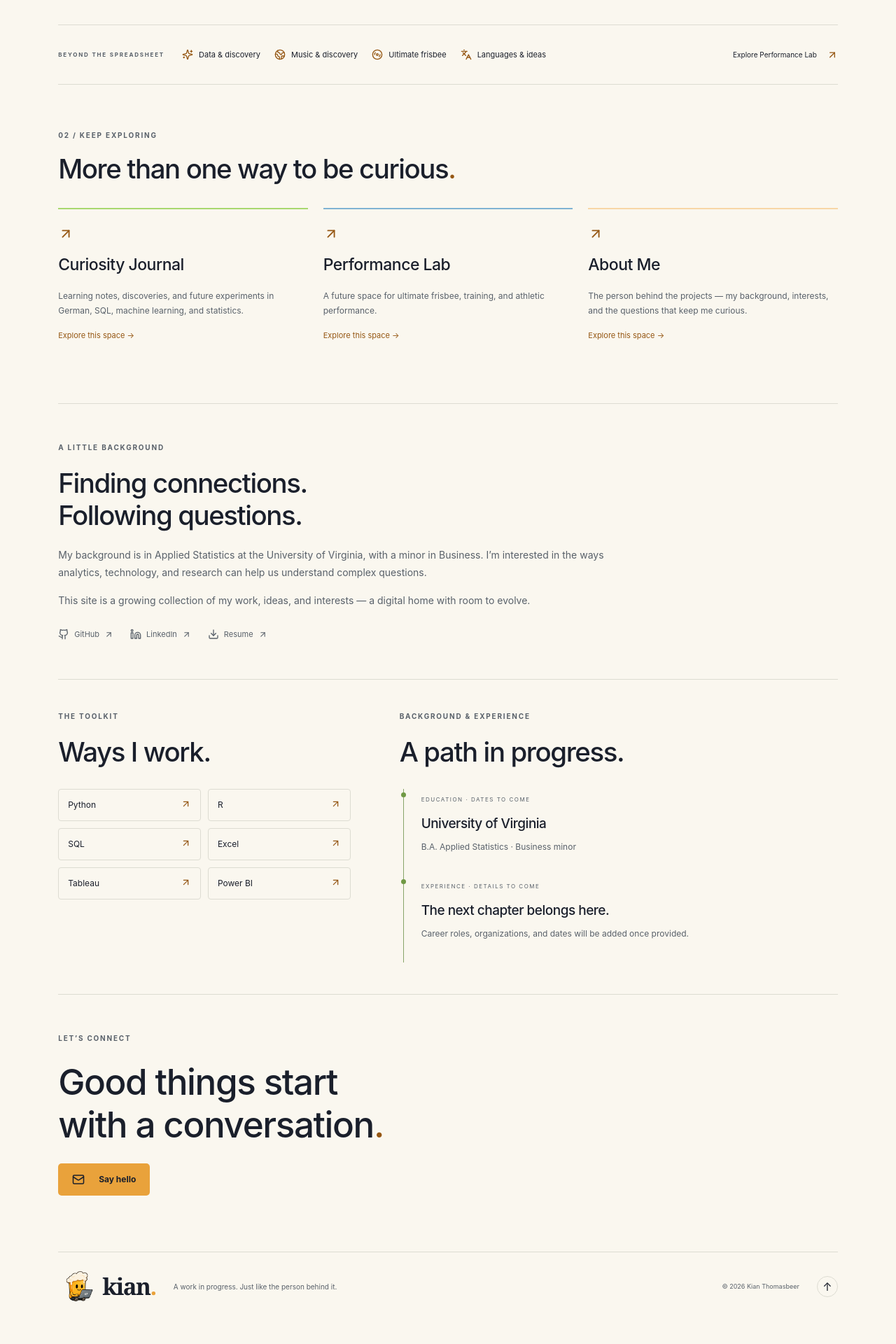
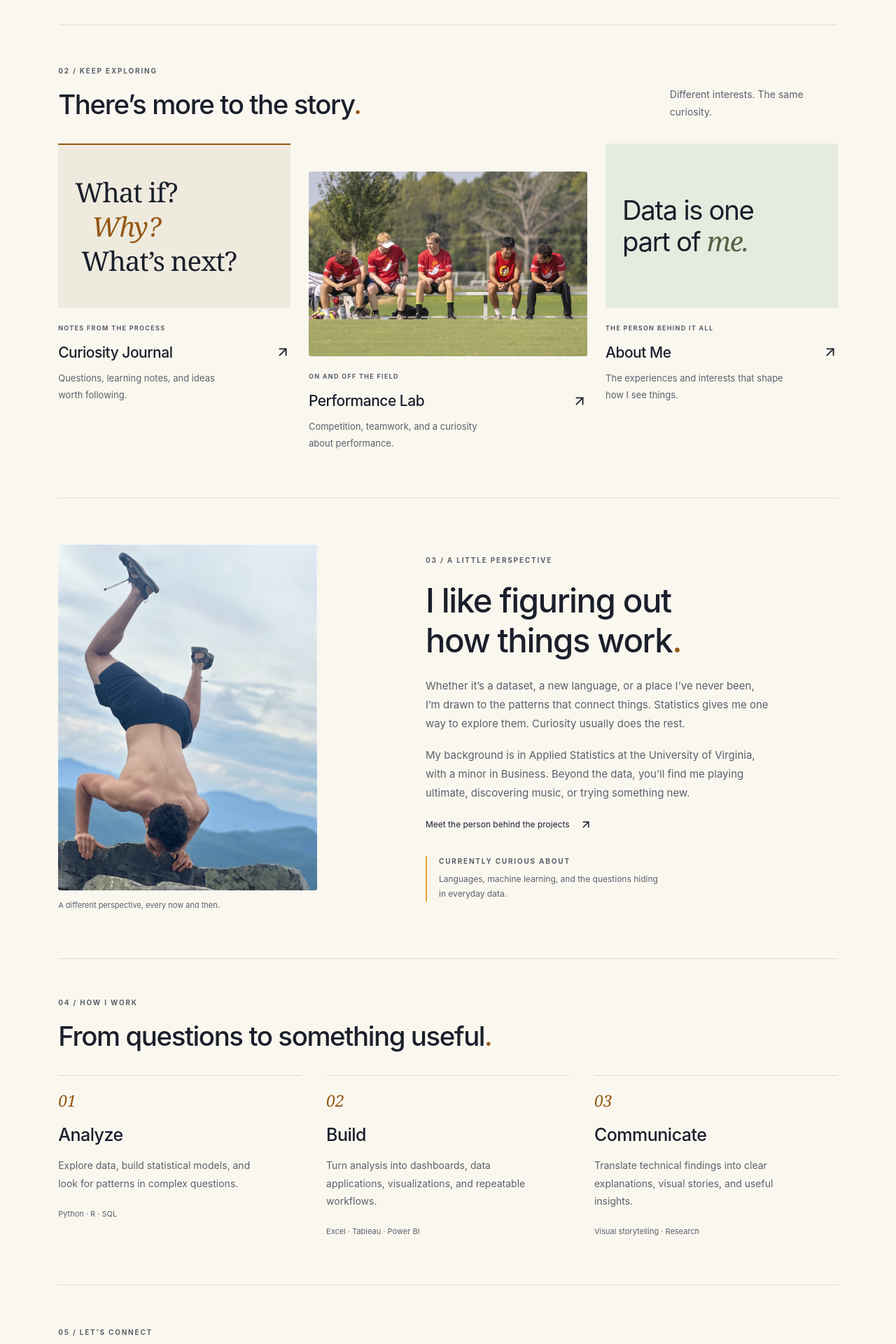
Before and after one commit to MrHim0thy/kianthomasbeer.com, a React (Vite) app: page / in a window 1280 px wide. Shown: the part 1540-3460 px from the top of the page at 70% size. Before the commit the page ends 3427 px from the top, so only its background shows below. Built offline with nearby package versions, Linux system fonts and the light colour scheme.

Commit message:
edit to improve homepage

```diff
--- /dev/null
+++ b/src/pages/Home.css
@@ -0,0 +1,74 @@
+/* Homepage-only editorial rhythm; shared project cards and terminal behavior stay shared. */
+.home-editorial .home-explore { padding: 58px 0 66px; border-top: 1px solid var(--line); }
+.home-editorial .section-heading > p { max-width: 240px; }
+.home-destinations { display: grid; grid-template-columns: 1fr 1.2fr 1fr; gap: 26px; align-items: start; }
+.home-destination { display: block; min-width: 0; }
+.home-destination-copy { padding-top: 22px; }
+.home-destination-copy .eyebrow { font-size: 9px; letter-spacing: 1.3px; }
+.home-destination h3 { display: flex; align-items: center; justify-content: space-between; gap: 8px; margin: 12px 0 10px; }
+.home-destination h3 svg { flex-shrink: 0; }
+.home-destination p { font-size: 13px; max-width: 31ch; }
+.home-journal-art, .home-about-art { height: 235px; display: flex; justify-content: center; flex-direction: column; padding: 24px; overflow: hidden; }
+.home-journal-art { background: #eeeade; border-top: 2px solid var(--accent); gap: 6px; }
+.home-journal-art span { font-family: Georgia, serif; font-size: clamp(25px, 3vw, 42px); line-height: 1.12; letter-spacing: -1px; }
+.home-journal-art span:nth-child(2) { color: var(--accent); font-style: italic; padding-left: 24px; }
+.home-journal-art span:last-child { padding-left: 9px; }
+.home-performance { padding-top: 40px; }
+.home-performance > img { display: block; width: 100%; height: auto; border-radius: 3px; }
+.home-about-art { background: #e6ebdf; }
+.home-about-art > span { font-size: clamp(26px, 3vw, 40px); line-height: 1.15; letter-spacing: -1.4px; }
+.home-about-art em { font-family: Georgia, serif; color: #536344; }
+.home-personal { display: grid; grid-template-columns: minmax(0,.85fr) minmax(0,1.15fr); align-items: center; gap: clamp(30px,7vw,100px); padding: 66px 0; border-top: 1px solid var(--line); scroll-margin-top: 35px; }
+.home-personal-photo { margin: 0; max-width: 370px; }
+.home-personal-photo img { display: block; width: 100%; height: auto; border-radius: 3px; }
+.home-personal-photo figcaption { color: var(--muted); font-size: 11px; line-height: 1.7; margin-top: 12px; }
+.home-personal-copy h2 { margin: 22px 0; font-size: clamp(30px,3.7vw,48px); }
+.home-personal-copy > p { max-width: 52ch; margin-bottom: 18px; font-size: 15px; }
+.home-personal-copy .text-link { margin-top: 5px; }
+.home-curious { border-left: 2px solid var(--amber); padding-left: 17px; margin-top: 35px; }
+.home-curious p { margin-top: 7px; max-width: 42ch; font-size: 12px; }
+.home-capabilities { border-top: 1px solid var(--line); padding: 55px 0 65px; }
+.home-capability-grid { display: grid; grid-template-columns: repeat(3,minmax(0,1fr)); gap: 35px; }
+.home-capability { border-top: 1px solid var(--line); padding-top: 19px; }
+.home-capability-number { font: italic 23px Georgia,serif; color: var(--accent); }
+.home-capability h3 { margin: 15px 0 12px; font-size: 25px; }
+.home-capability p { max-width: 33ch; }
+.home-capability-tools { display: block; margin-top: 22px; font-size: 11px; color: var(--muted); line-height: 1.8; }
+.home-contact { display: grid; grid-template-columns: 1.4fr 1fr; align-items: center; gap: 35px; padding: 60px 0 75px; border-top: 1px solid var(--line); scroll-margin-top: 35px; }
+.home-contact h2 { font-size: clamp(34px,4vw,54px); margin: 22px 0; }
+.home-contact p { max-width: 48ch; }
+.home-contact-actions { justify-self: end; }
+.home-contact-actions .button { min-height: 52px; }
+.home-contact-actions .profile-links { flex-wrap: wrap; gap: 20px; }
+@media (prefers-reduced-motion: no-preference) {
+  .home-destination h3, .home-destination h3 svg { transition: color 180ms ease, transform 180ms ease; }
+  .home-destination:hover h3 { color: var(--accent); }
+  .home-destination:hover h3 svg { transform: translate(2px,-2px); }
+}
+@media (max-width: 1000px) {
+  .home-destinations { gap: 20px; grid-template-columns: repeat(3,minmax(0,1fr)); }
+  .home-destination h3 { font-size: 18px; }
+  .home-journal-art, .home-about-art { height: 200px; padding: 20px; }
+  .home-performance { padding-top: 30px; }
+  .home-contact { grid-template-columns: 1fr; }
+  .home-contact-actions { justify-self: start; }
+}
+@media (max-width: 650px) {
+  .home-editorial .home-explore { padding: 40px 0; }
+  .home-editorial .section-heading { align-items: start; gap: 20px; }
+  .home-editorial .home-explore .section-heading { flex-direction: column; }
+  .home-destinations { grid-template-columns: 1fr; gap: 36px; }
+  .home-journal-art, .home-about-art { height: 190px; }
+  .home-journal-art span, .home-about-art > span { font-size: 36px; }
+  .home-performance { padding-top: 0; }
+  .home-destination h3 { font-size: 23px; }
+  .home-destination p { max-width: none; }
+  .home-personal { grid-template-columns: 1fr; padding: 40px 0; gap: 30px; }
+  .home-personal-photo { width: 80%; max-width: 340px; }
+  .home-personal-copy h2 { font-size: 34px; }
+  .home-capabilities { padding: 40px 0; }
+  .home-capability-grid { grid-template-columns: 1fr; gap: 28px; }
+  .home-capability p { max-width: 48ch; }
+  .home-capability-tools { margin-top: 13px; }
+  .home-contact { padding: 40px 0 55px; gap: 25px; }
+}
--- a/src/pages/Home.tsx
+++ b/src/pages/Home.tsx
@@ -1,186 +1,82 @@
 import { Link } from "react-router-dom";
-import {
-  ArrowUpRight,
-  Globe2,
-  Disc3,
-  Languages,
-  Sparkles,
-  Mail,
-} from "lucide-react";
+import { ArrowUpRight, Mail } from "lucide-react";
 import { profile } from "../content";
 import { featuredProjects } from "../content/projects";
 import { ProfileLinks, ProjectCard } from "../components/Shared";
 import TerminalHero from "../components/home/TerminalHero";
+import "./Home.css";
+
 export default function Home() {
   return (
-    <>
+    <div className="home-editorial">
       <TerminalHero />
-      <section className="section">
+      <section className="section" aria-labelledby="selected-work-title">
         <div className="section-heading">
           <div>
             <div className="eyebrow">01 / SELECTED WORK</div>
-            <h2>
-              A few things I’ve
-              <br />
-              put my mind to<span className="lime">.</span>
-            </h2>
+            <h2 id="selected-work-title">A few things I’ve<br />put my mind to<span className="lime">.</span></h2>
           </div>
-          <Link className="text-link" to="/projects">
-            All projects <ArrowUpRight size={18} />
-          </Link>
+          <Link className="text-link" to="/projects">All projects <ArrowUpRight size={18} /></Link>
         </div>
         <div className="project-grid">
-          {featuredProjects.map((p) => (
-            <ProjectCard key={p.slug} project={p} />
-          ))}
+          {featuredProjects.map(project => <ProjectCard key={project.slug} project={project} />)}
         </div>
       </section>
-      <section className="interest-strip">
-        <span className="eyebrow">BEYOND THE SPREADSHEET</span>
-        <div>
-          {[
-            "Data & discovery",
-            "Music & discovery",
-            "Ultimate frisbee",
-            "Languages & ideas",
-          ].map((t, i) => (
-            <span key={t}>
-              {
-                [
-                  <Sparkles key="data" />,
-                  <Globe2 key="music" />,
-                  <Disc3 key="sport" />,
-                  <Languages key="languages" />,
-                ][i]
-              }
-              {t}
-            </span>
-          ))}
-        </div>
-        <Link className="text-link" to="/performance-lab">
-          Explore Performance Lab <ArrowUpRight size={17} />
-        </Link>
-      </section>
-      <section className="section">
+
+      <section className="home-explore" aria-labelledby="explore-title">
         <div className="section-heading">
           <div>
             <div className="eyebrow">02 / KEEP EXPLORING</div>
-            <h2>
-              More than one way to be curious<span className="lime">.</span>
-            </h2>
+            <h2 id="explore-title">There’s more to the story<span className="lime">.</span></h2>
           </div>
+          <p>Different interests. The same curiosity.</p>
         </div>
-        <div className="page-preview-grid">
-          {[
-            {
-              title: "Curiosity Journal",
-              route: "/curiosity-journal",
-              text: "Learning notes, discoveries, and future experiments in German, SQL, machine learning, and statistics.",
-            },
-            {
-              title: "Performance Lab",
-              route: "/performance-lab",
-              text: "A future space for ultimate frisbee, training, and athletic performance.",
-            },
-            {
-              title: "About Me",
-              route: "/about",
-              text: "The person behind the projects — my background, interests, and the questions that keep me curious.",
-            },
-          ].map((p) => (
-            <Link className="page-preview" key={p.route} to={p.route}>
-              <ArrowUpRight size={22} />
-              <h3>{p.title}</h3>
-              <p>{p.text}</p>
-              <span>Explore this space →</span>
-            </Link>
-          ))}
+        <div className="home-destinations">
+          <Link className="home-destination home-journal" to="/curiosity-journal">
+            <div className="home-journal-art" aria-hidden="true"><span>What if?</span><span>Why?</span><span>What’s next?</span></div>
+            <div className="home-destination-copy"><span className="eyebrow">NOTES FROM THE PROCESS</span><h3>Curiosity Journal <ArrowUpRight size={22} /></h3><p>Questions, learning notes, and ideas worth following.</p></div>
+          </Link>
+          <Link className="home-destination home-performance" to="/performance-lab">
+            <img src="/images/home/ultimate-team.jpg" width="1400" height="929" alt="Five ultimate frisbee teammates sharing a moment on the sideline bench" loading="lazy" decoding="async" />
+            <div className="home-destination-copy"><span className="eyebrow">ON AND OFF THE FIELD</span><h3>Performance Lab <ArrowUpRight size={22} /></h3><p>Competition, teamwork, and a curiosity about performance.</p></div>
+          </Link>
+          <Link className="home-destination home-about-destination" to="/about">
+            <div className="home-about-art" aria-hidden="true"><span>Data is one<br />part of <em>me.</em></span></div>
+            <div className="home-destination-copy"><span className="eyebrow">THE PERSON BEHIND IT ALL</span><h3>About Me <ArrowUpRight size={22} /></h3><p>The experiences and interests that shape how I see things.</p></div>
+          </Link>
         </div>
       </section>
-      <Background />
-    </>
+
+      <section id="background" className="home-personal" aria-labelledby="personal-title">
+        <figure className="home-personal-photo">
+          <img src="/images/home/handstand-on-rock.jpg" width="1000" height="1335" alt="Kian doing a handstand on a rock with mountains stretching into the distance" loading="lazy" decoding="async" />
+          <figcaption>A different perspective, every now and then.</figcaption>
+        </figure>
+        <div className="home-personal-copy">
+          <div className="eyebrow">03 / A LITTLE PERSPECTIVE</div>
+          <h2 id="personal-title">I like figuring out<br />how things work<span className="lime">.</span></h2>
+          <p>Whether it’s a dataset, a new language, or a place I’ve never been, I’m drawn to the patterns that connect things. Statistics gives me one way to explore them. Curiosity usually does the rest.</p>
+          <p>My background is in Applied Statistics at the University of Virginia, with a minor in Business. Beyond the data, you’ll find me playing ultimate, discovering music, or trying something new.</p>
+          <Link className="text-link" to="/about">Meet the person behind the projects <ArrowUpRight size={18} /></Link>
+          <div className="home-curious"><span className="eyebrow">CURRENTLY CURIOUS ABOUT</span><p>Languages, machine learning, and the questions hiding in everyday data.</p></div>
+        </div>
+      </section>
+
+      <section className="home-capabilities" aria-labelledby="capabilities-title">
+        <div className="section-heading"><div><div className="eyebrow">04 / HOW I WORK</div><h2 id="capabilities-title">From questions to something useful<span className="lime">.</span></h2></div></div>
+        <div className="home-capability-grid">
+          {[
+            { title: "Analyze", text: "Explore data, build statistical models, and look for patterns in complex questions.", tools: "Python · R · SQL" },
+            { title: "Build", text: "Turn analysis into dashboards, data applications, visualizations, and repeatable workflows.", tools: "Excel · Tableau · Power BI" },
+            { title: "Communicate", text: "Translate technical findings into clear explanations, visual stories, and useful insights.", tools: "Visual storytelling · Research" },
+          ].map((capability, index) => <div className="home-capability" key={capability.title}><span className="home-capability-number" aria-hidden="true">0{index + 1}</span><h3>{capability.title}</h3><p>{capability.text}</p><span className="home-capability-tools">{capability.tools}</span></div>)}
+        </div>
+      </section>
+
+      <section className="home-contact" id="contact" aria-labelledby="contact-title">
+        <div><div className="eyebrow">05 / LET’S CONNECT</div><h2 id="contact-title">Have a question<br />worth exploring<span className="lime">?</span></h2><p>I’m always interested in thoughtful problems, new ideas, and opportunities to work with curious people.</p></div>
+        <div className="home-contact-actions"><a className="button primary" href={`mailto:${profile.email}`}><Mail size={18} /> Say hello <ArrowUpRight size={18} /></a><ProfileLinks /></div>
+      </section>
+    </div>
   );
 }
-function Background() {
-  return (
-    <>
-      <section id="background" className="home-background">
-        <div className="about-grid">
-          <div className="about-copy">
-            <div className="eyebrow">A LITTLE BACKGROUND</div>
-            <h2>
-              Finding connections.
-              <br />
-              Following questions.
-            </h2>
-            <p>
-              My background is in Applied Statistics at the University of
-              Virginia, with a minor in Business. I’m interested in the ways
-              analytics, technology, and research can help us understand complex
-              questions.
-            </p>
-            <p>
-              This site is a growing collection of my work, ideas, and interests
-              — a digital home with room to evolve.
-            </p>
-            <ProfileLinks />
-          </div>
-        </div>
-        <div className="about-lower">
-          <section>
-            <div className="eyebrow">THE TOOLKIT</div>
-            <h2>Ways I work.</h2>
-            <div className="skill-list">
-              {["Python", "R", "SQL", "Excel", "Tableau", "Power BI"].map(
-                (s) => (
-                  <span key={s}>
-                    {s}
-                    <ArrowUpRight size={15} />
-                  </span>
-                ),
-              )}
-            </div>
-          </section>
-          <section>
-            <div className="eyebrow">BACKGROUND & EXPERIENCE</div>
-            <h2>A path in progress.</h2>
-            <div className="timeline">
-              <div>
-                <span>EDUCATION · DATES TO COME</span>
-                <h3>University of Virginia</h3>
-                <p>B.A. Applied Statistics · Business minor</p>
-              </div>
-              <div>
-                <span>EXPERIENCE · DETAILS TO COME</span>
-                <h3>The next chapter belongs here.</h3>
-                <p>
-                  Career roles, organizations, and dates will be added once
-                  provided.
-                </p>
-              </div>
-            </div>
-          </section>
-        </div>
-        <section className="contact" id="contact">
-          <div className="eyebrow">LET’S CONNECT</div>
-          <h2>
-            Good things start
-            <br />
-            with a conversation<span className="lime">.</span>
-          </h2>
-          {profile.email ? (
-            <a className="button primary" href={`mailto:${profile.email}`}>
-              <Mail size={18} />
-              Say hello
-            </a>
-          ) : (
-            <p>
-              Contact email coming soon. Verified social links and a
-              downloadable resume will be added here.
-            </p>
-          )}
-        </section>
-      </section>
-    </>
-  );
-}
```
Also changed, not shown: public/images/home/handstand-on-rock.jpg (added), public/images/home/ultimate-team.jpg (added).
